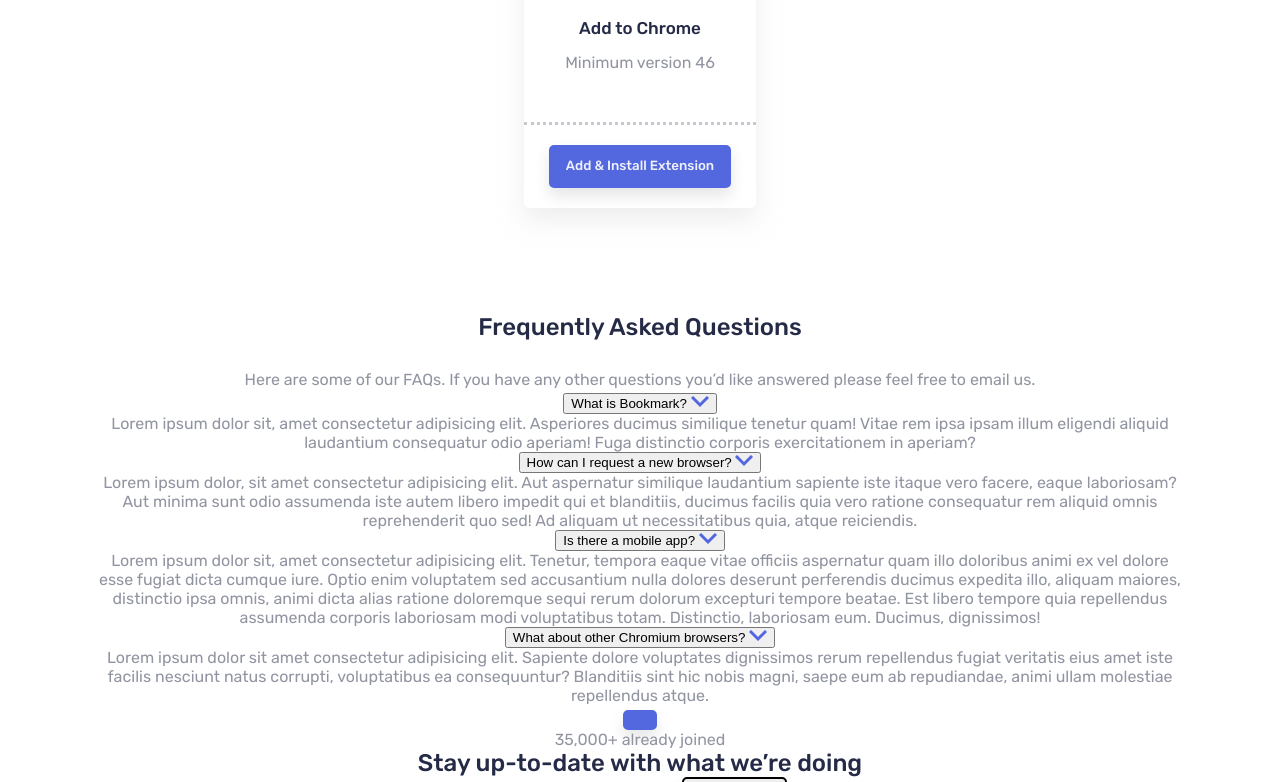
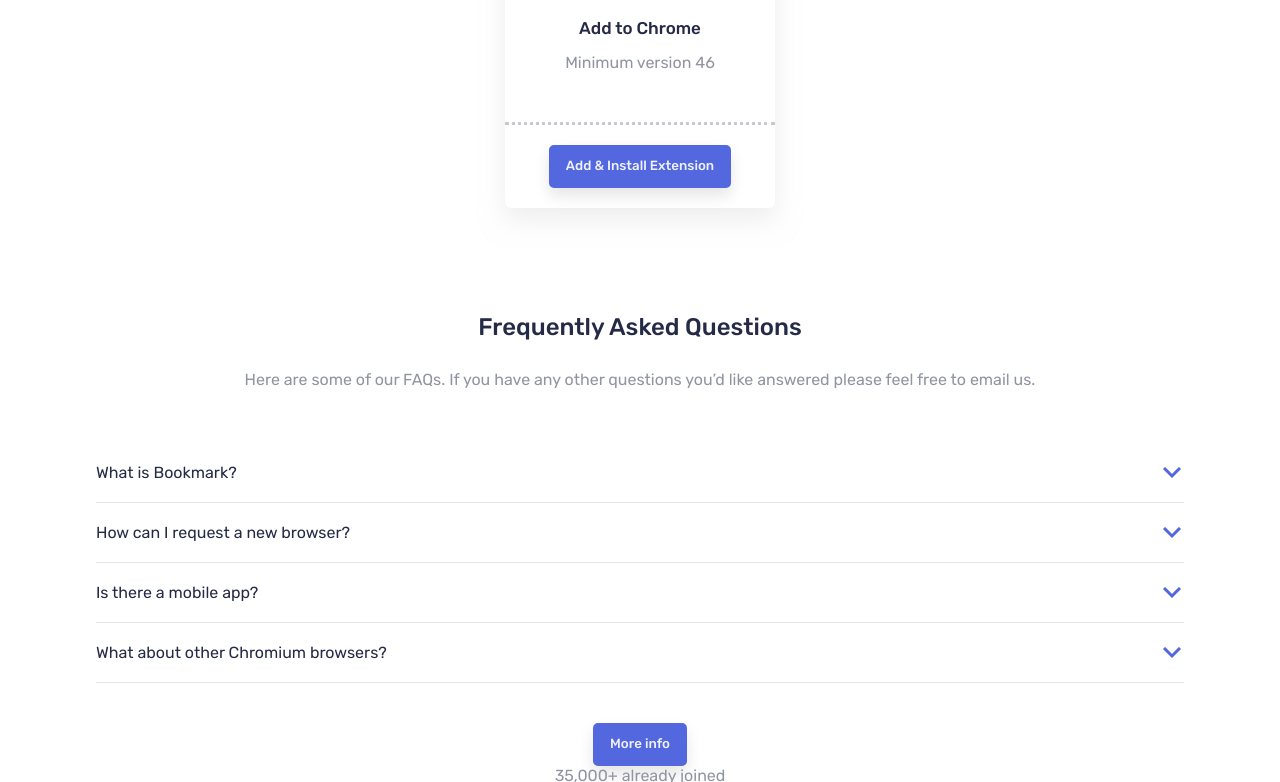
Before and after one commit to hadzistancic/bookmark_landing_page, a website: page index.html in a window 1280 px wide. Shown: the part 2950-3732 px from the top of the page. Drawn offline with Linux system fonts and the light colour scheme.

Commit message:
accordion style

```diff
--- a/index.html
+++ b/index.html
@@ -198,7 +198,7 @@
                 </div>
             </div>
             <button class="btn btn--primary section--faq__btn">
-
+                More info
             </button>
         </section>
     </div>
--- /dev/null
+++ b/scss/components/_accordion.scss
@@ -0,0 +1,27 @@
+.accordion {
+	margin: 50px 0 40px;
+	&__btn {
+		display: flex;
+		font-family: inherit;
+		justify-content: space-between;
+		align-items: center;
+		color: $very-dark-blue;
+		width: 100%;
+		border: none;
+		background-color: transparent;
+		padding: 20px 0;
+		border-bottom: 1px solid rgba(0, 0, 0, 0.1);
+		font-size: inherit;
+		text-align: left;
+	}
+
+	&__body {
+		max-height: 0;
+		overflow: hidden;
+	}
+
+	&__arrow {
+		margin-left: 15px;
+		margin-right: 3px;
+	}
+}
--- a/scss/components/_card.scss
+++ b/scss/components/_card.scss
@@ -1,7 +1,8 @@
 .card {
 	margin-bottom: 25px;
 	box-shadow: 0 12px 25px rgba(221, 221, 221, 0.5);
-	max-width: 270px;
+	width: 270px;
+	max-width: 100%;
 	border-radius: 6px;
 	&__img {
 		margin: 30px 0;
--- a/scss/layout/_hero.scss
+++ b/scss/layout/_hero.scss
@@ -32,7 +32,7 @@
 		display: flex;
 		justify-content: center;
 		margin: 30px 0;
-		@include mq(330px, max) {
+		@include mq(348px, max) {
 			display: inline-flex;
 			flex-direction: column;
 		}
@@ -40,7 +40,7 @@
 
 	&__btn:first-child {
 		margin-right: 15px;
-		@include mq(330px, max) {
+		@include mq(348px, max) {
 			margin-right: 0;
 			margin-bottom: 15px;
 		}
--- a/scss/main.scss
+++ b/scss/main.scss
@@ -5,6 +5,7 @@
 @import "./components/hamburger";
 @import "./components/tabs";
 @import "./components/card";
+@import "./components/accordion";
 
 @import "./layout/general";
 @import "./layout/navigations";
```
Also changed, not shown: dist/style.css, 1 other file.
